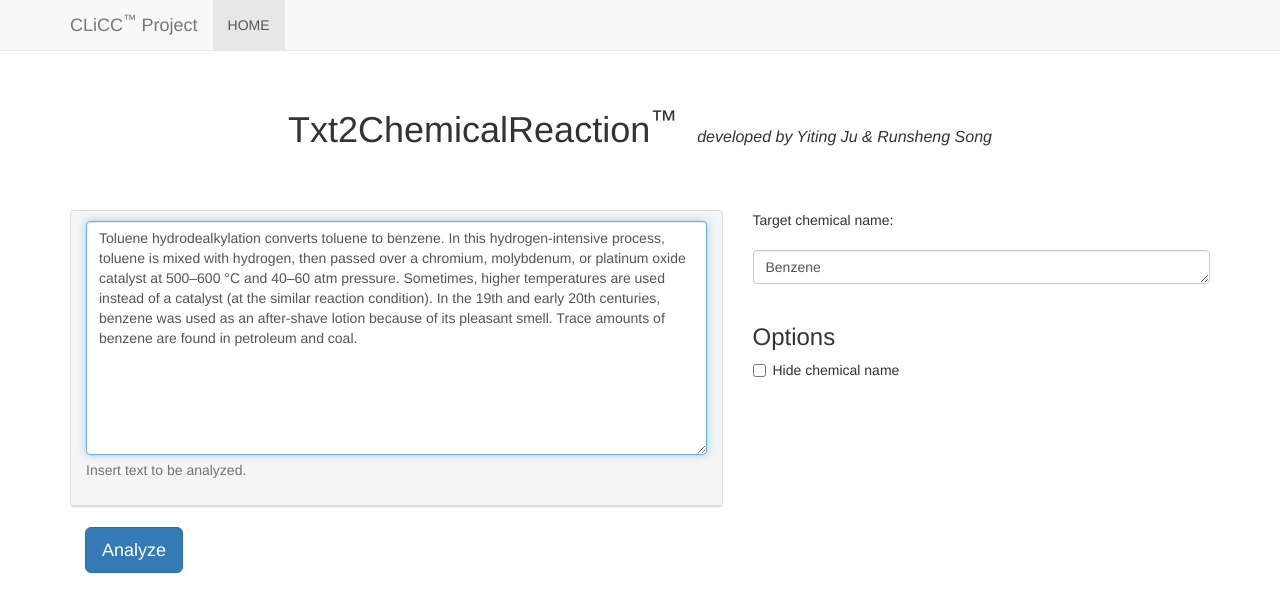
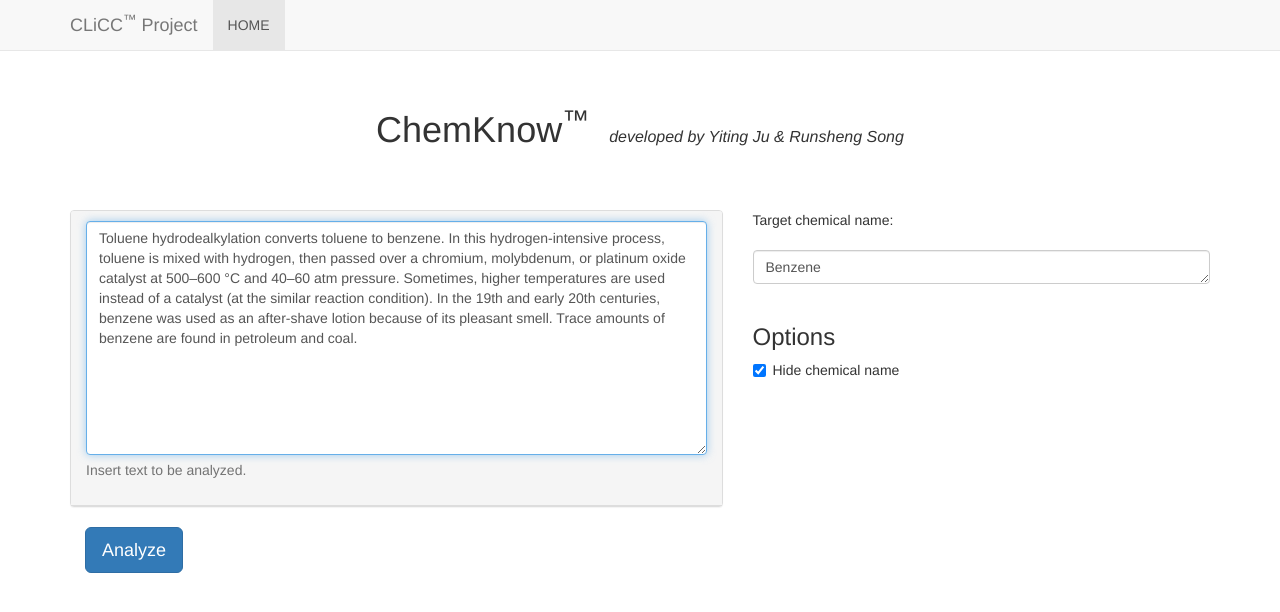
Before and after one commit to RunshengSong/ChemKnow, a plain HTML site: page html/index.html in a window 1280 px wide. Drawn offline with nearby package versions, Linux system fonts and the light colour scheme.

Commit message:
update webpage html

```diff
--- a/html/index.html
+++ b/html/index.html
@@ -7,7 +7,7 @@
     <meta name="author" content="">
     <link rel="icon" href="favicon.png">
 
-    <title>Txt2Chemicalreaction: A CLiCC Project</title>
+    <title>ChemKnow: A CLiCC Project</title>
 
     <!-- Bootstrap core CSS -->
     <link href="css/bootstrap.min.css" rel="stylesheet">
@@ -74,7 +74,7 @@
     <div class="container">
 
       <div class="starter-template">
-        <h1>Txt2ChemicalReaction<sup>&trade;</sup>&nbsp;&nbsp;<i style="font-size: 16px;">developed by Yiting Ju & Runsheng Song</i></h1>
+        <h1>ChemKnow<sup>&trade;</sup>&nbsp;&nbsp;<i style="font-size: 16px;">developed by Yiting Ju & Runsheng Song</i></h1>
         <p class="lead"></p>
       </div>
       <div class="row">
@@ -120,7 +120,7 @@
                     <div class="form-group-lg" id="mainoptions">
                         <div class="checkbox">
                             <label class="checkbox-inline">
-                              <input type="checkbox" id="checkHideChem" value="hide" unchecked> Hide chemical name
+                              <input type="checkbox" id="checkHideChem" value="hide" checked> Hide chemical name
                             </label class="checkbox-inline">
                         </div>
                     </div>
```
